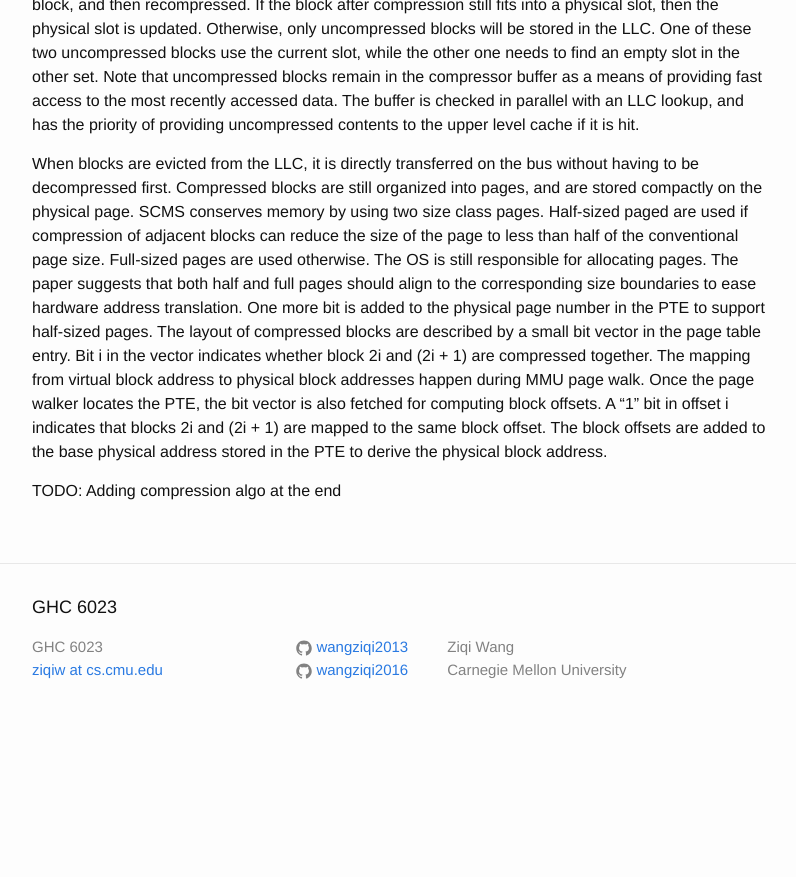
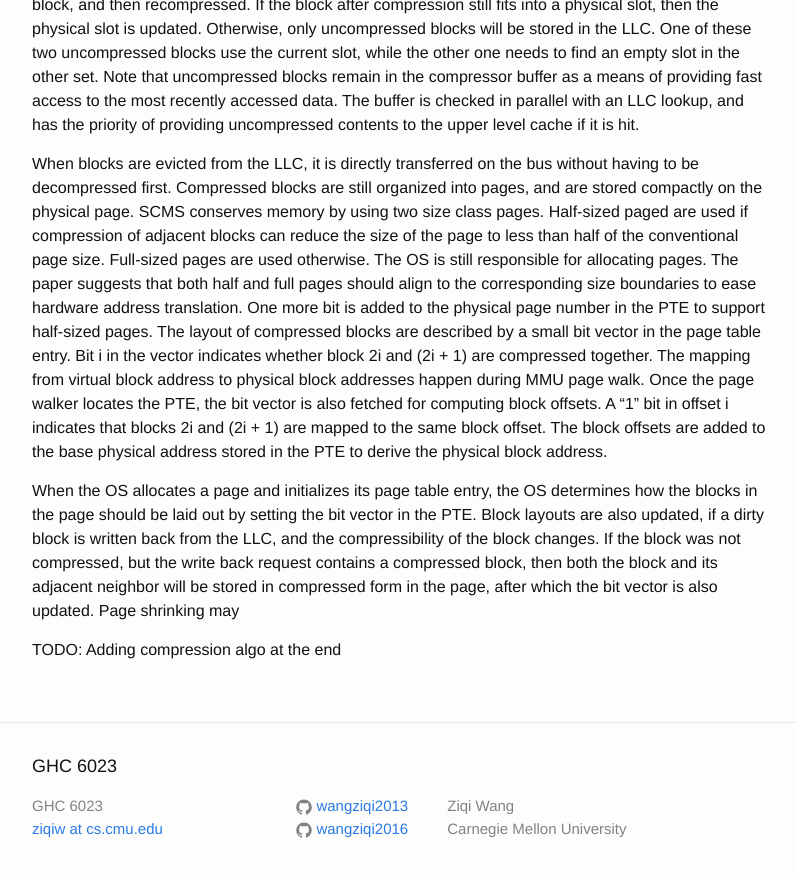
Before and after one commit to wangziqi2013/wangziqi2013.github.io, a Jekyll site: the page built from _posts/2020-07-03-scms.markdown, in a window 1280 px wide and 900 px high, scrolled down 2650 px. Shown: the top 877 px of the window, without its empty margins (238-1034 px from the left). Built offline with Jekyll 4.4.1, drawn with Linux system fonts in a browser that asks for light colours; before the commit the page ends 3391 px from its top, so only the background shows below that.

Commit message:
Adding init

```diff
--- a/_posts/2020-07-03-scms.markdown
+++ b/_posts/2020-07-03-scms.markdown
@@ -120,4 +120,11 @@ locates the PTE, the bit vector is also fetched for computing block offsets. A "
 blocks 2i and (2i + 1) are mapped to the same block offset. The block offsets are added to the base physical address
 stored in the PTE to derive the physical block address.
 
+When the OS allocates a page and initializes its page table entry, the OS determines how the blocks in the page should
+be laid out by setting the bit vector in the PTE.
+Block layouts are also updated, if a dirty block is written back from the LLC, and the compressibility of the block changes.
+If the block was not compressed, but the write back request contains a compressed block, then both the block and its adjacent
+neighbor will be stored in compressed form in the page, after which the bit vector is also updated. Page shrinking may
+
+
 TODO: Adding compression algo at the end
```
